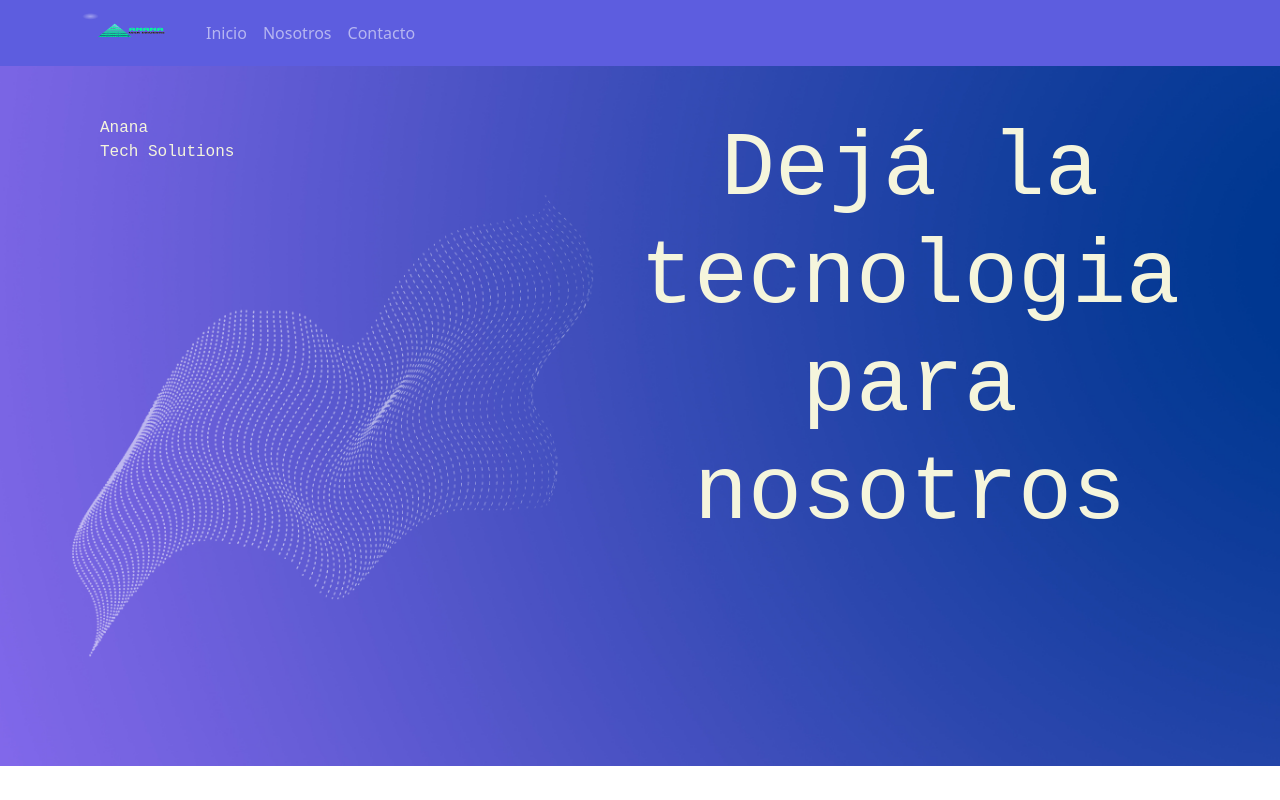
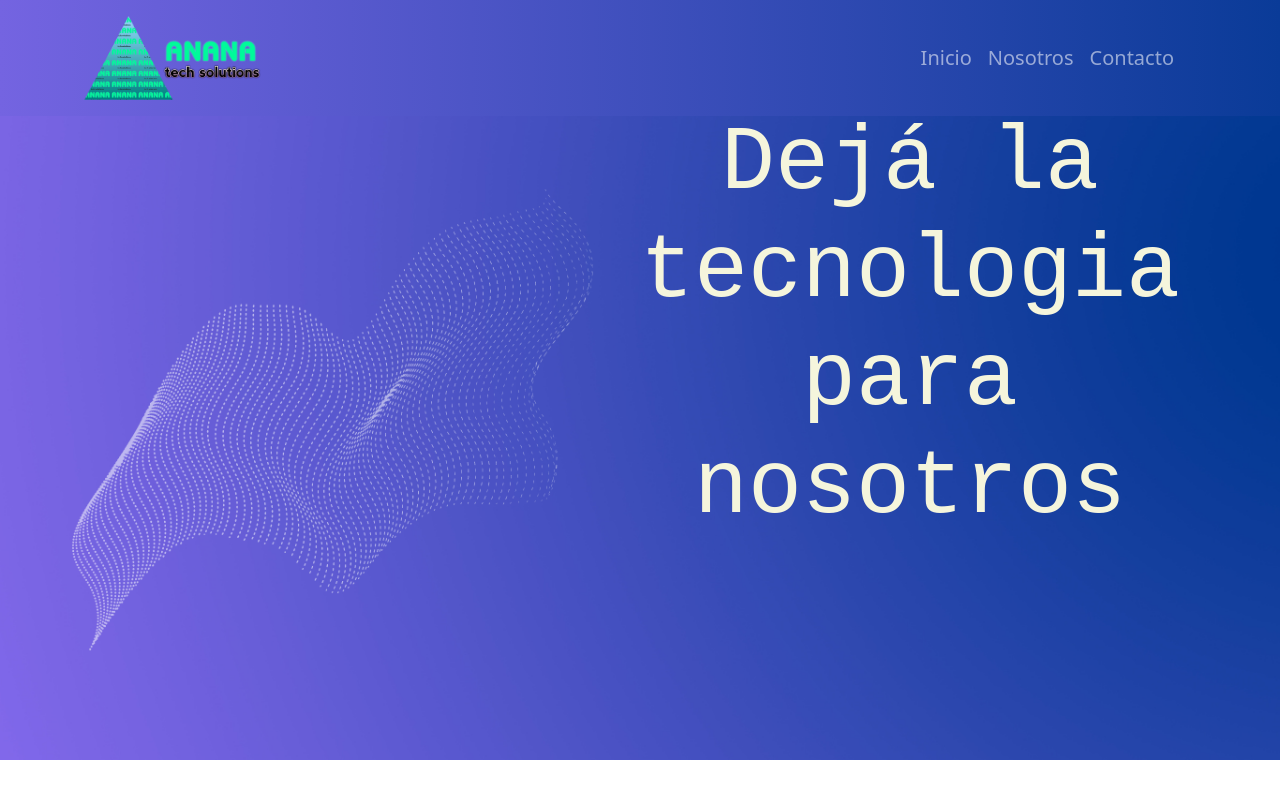
Before and after one commit to tinoyao/TinoFuturos, a React (Create React App) app: page / in a window 1280 px wide. Shown: the top 800 px of the page. Built offline with nearby package versions, Linux system fonts and the light colour scheme.

Commit message:
se agrega favicon se agraga background gradiente y navbar fixed top

```diff
--- a/public/index.html
+++ b/public/index.html
@@ -2,7 +2,7 @@
 <html lang="es">
   <head>
     <meta charset="utf-8" />
-    <link rel="icon" href="%PUBLIC_URL%/logo_anana.png" />
+    <link rel="icon" href="%PUBLIC_URL%/fav_logo_anana.png" />
     <meta name="viewport" content="width=device-width, initial-scale=1" />
     <meta name="theme-color" content="#000000" />
     <meta
@@ -24,7 +24,7 @@
       work correctly both with client-side routing and a non-root public URL.
       Learn how to configure a non-root public URL by running `npm run build`.
     -->
-    <title>Tino Futuros</title>
+    <title>Anana Tech Solutions</title>
   </head>
   <body>
     <noscript>You need to enable JavaScript to run this app.</noscript>
--- a/src/components/home/Home.jsx
+++ b/src/components/home/Home.jsx
@@ -9,7 +9,7 @@ const Home = () => {
       <div className={s.HomeHeader}>
         <div className={s.headerDividido}>
           <div>
-            <p className={s.parra}>Anana<br/>Tech Solutions</p>
+            {/* <p className={s.parra}>Anana<br/>Tech Solutions</p> */}
           </div>
           <div className={s.dejaLaTec}>
             <h1 className={s.title}>
--- a/src/components/home/Home.module.css
+++ b/src/components/home/Home.module.css
@@ -14,6 +14,7 @@
 .HomeHeader{
     width: 100%;
     height: 700px;
+    margin-top: 60px;
     padding: 0 100px 0 100px;
     background-image: url("../../assets/ats.png");
     background-size: cover;
--- a/src/components/navBar/NavBar.jsx
+++ b/src/components/navBar/NavBar.jsx
@@ -5,21 +5,21 @@ import s from './NavBar.module.css'
 const NavBarExample = () => {
     return(
        <>
-       <Navbar className={s.navBg} variant="dark" expand="lg">
+       <Navbar className={s.navBg} fixed="top" variant="dark" expand="lg">
         <Container>
             <Navbar.Brand as={Link} to="/" >
                 <img
                     alt=""
-                    src="/logo_anana2.png"
-                    width="100"
-                    height="40"
+                    src="/logo_original.png"
+                    width="180"
+                    height="90"
                     className="d-inline-block align-top"
                     />{' '}
                     {/* Anana Tech Solutions */}
             </Navbar.Brand>
             <Navbar.Toggle aria-controls="basic-navbar-nav" />
             <Navbar.Collapse id="basic-navbar-nav">
-            <Nav className="me-auto">
+            <Nav className="justify-content-end flex-grow-1 pe-3">
                 <Nav.Link as={Link} to="/" >Inicio</Nav.Link>
                 <Nav.Link as={Link} to="/about">Nosotros</Nav.Link>
                 <Nav.Link as={Link} to="/contact">Contacto</Nav.Link>
--- a/src/components/navBar/NavBar.module.css
+++ b/src/components/navBar/NavBar.module.css
@@ -1,3 +1,5 @@
+
 .navBg {
-    background-color: rgb(93, 93, 223);
+    background: linear-gradient(90deg,#7464E1,#0A3B98);
+    font-size: 20px;
 }
```
Also changed, not shown: public/logo_original.png (added).
